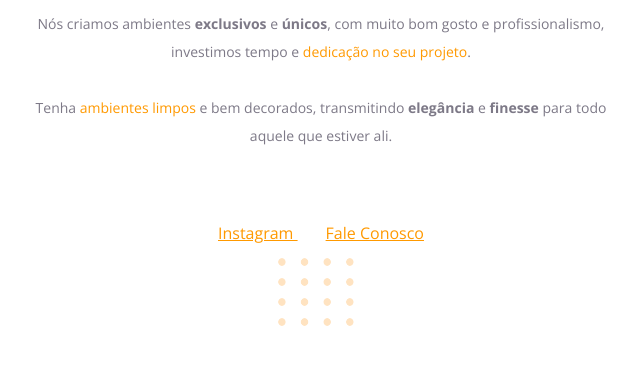
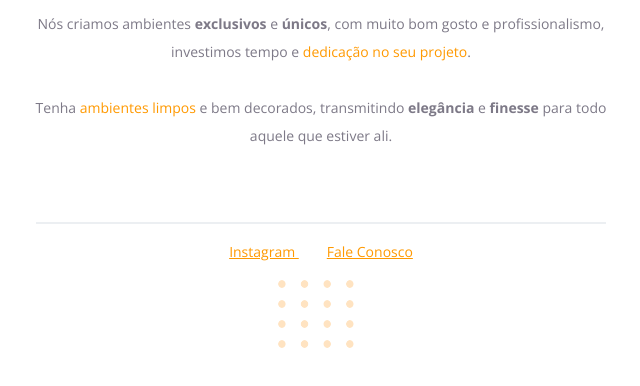
Before and after one commit to thiagobuenos/Introducao_HTML_CSS, a plain HTML site: page index.html in a window 1280 px wide. Shown: the part 396-782 px from the top of the page, without its empty margins (319-959 px from the left). Drawn offline with nearby package versions, Linux system fonts and the light colour scheme.

Commit message:
bordas e classificacao dos elementos

```diff
--- a/style.css
+++ b/style.css
@@ -32,12 +32,21 @@ span, a {
   color: #FF9900;
 }
 
-p {
+p, #footer {
   color: #7D7987;
   font-size: 14px;
   line-height: 28px;
 }
 
-a + a {
+#footer a + a {
   margin-left: 28px;
 }
+
+#line {
+  width: 568px;
+  height: 0px;
+
+  margin: 0 auto 8px;
+
+  border: 1px solid #ECEFF2;
+}
```
